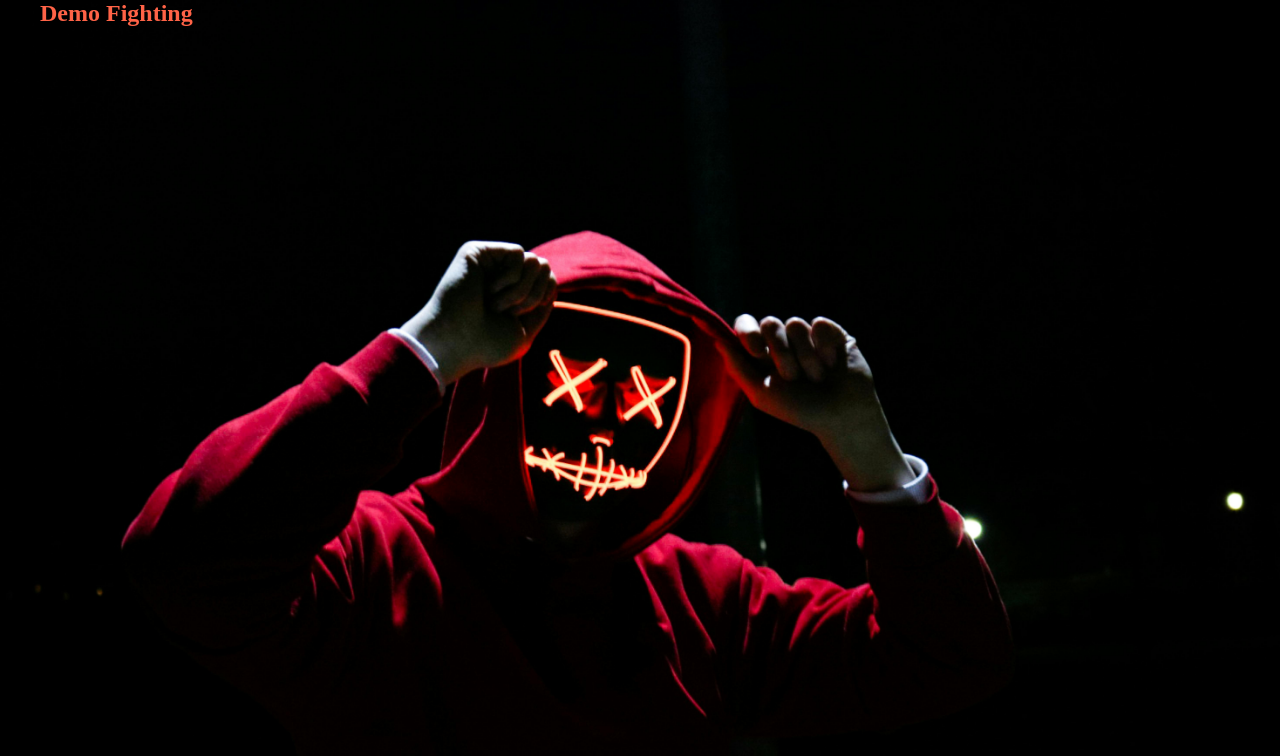
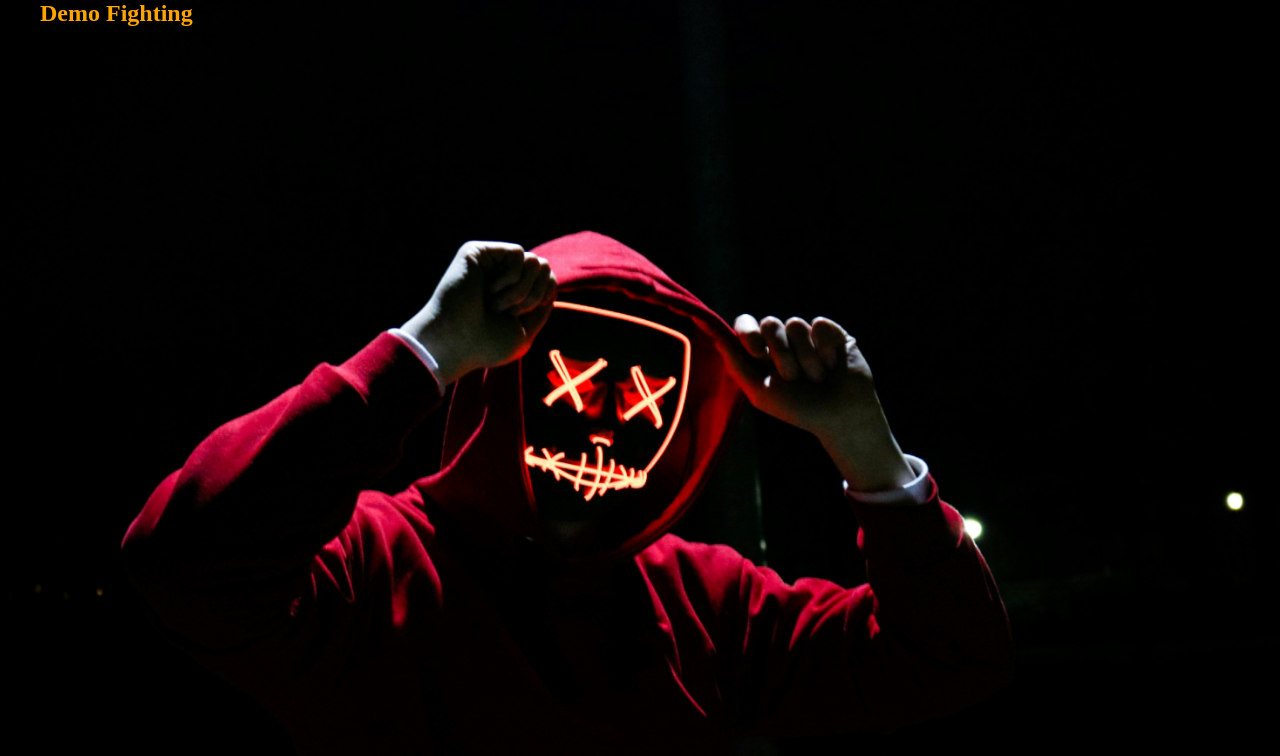
Before and after one commit to elite-ak21/Interface, a plain HTML site: page index.html in a window 1280 px wide. Drawn offline with Linux system fonts and the light colour scheme.

Commit message:
Update style.css

```diff
--- a/style.css
+++ b/style.css
@@ -25,5 +25,5 @@
 }
 
 .logo{
-  color: tomato;
+  color: orange;
 }
```
